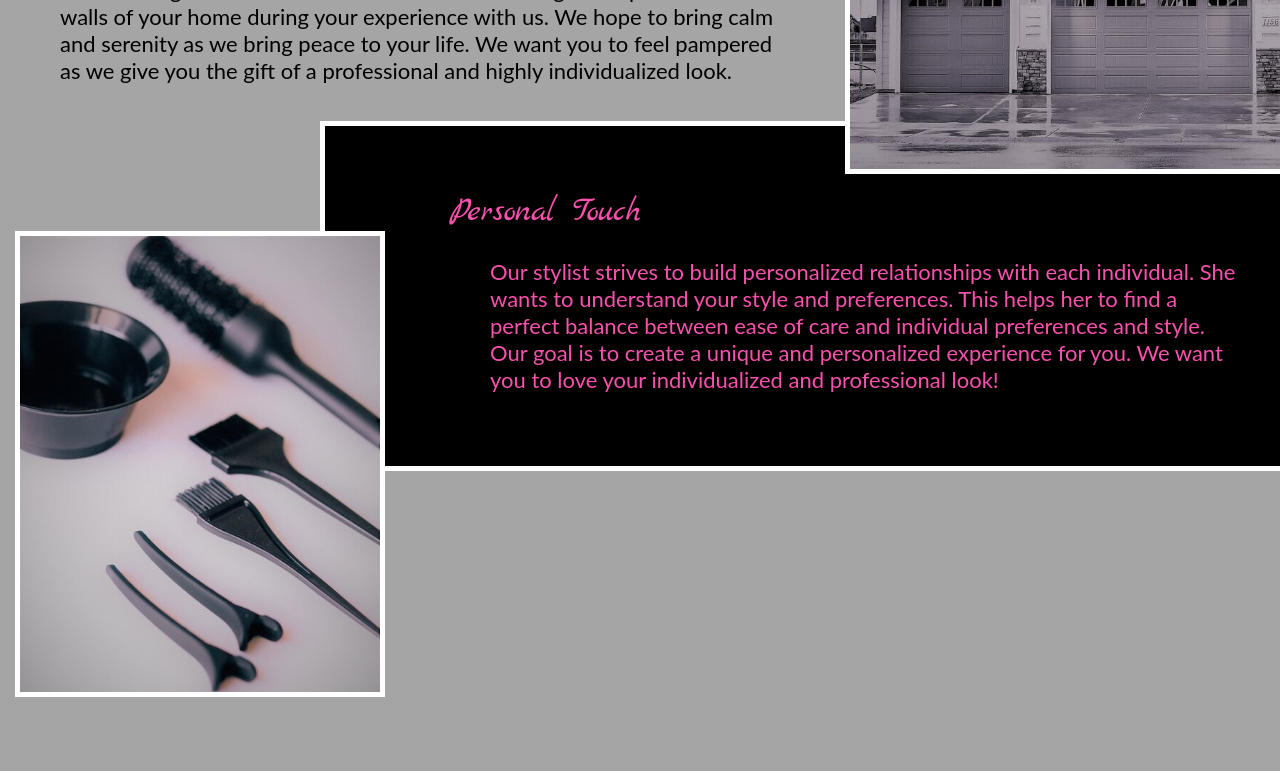
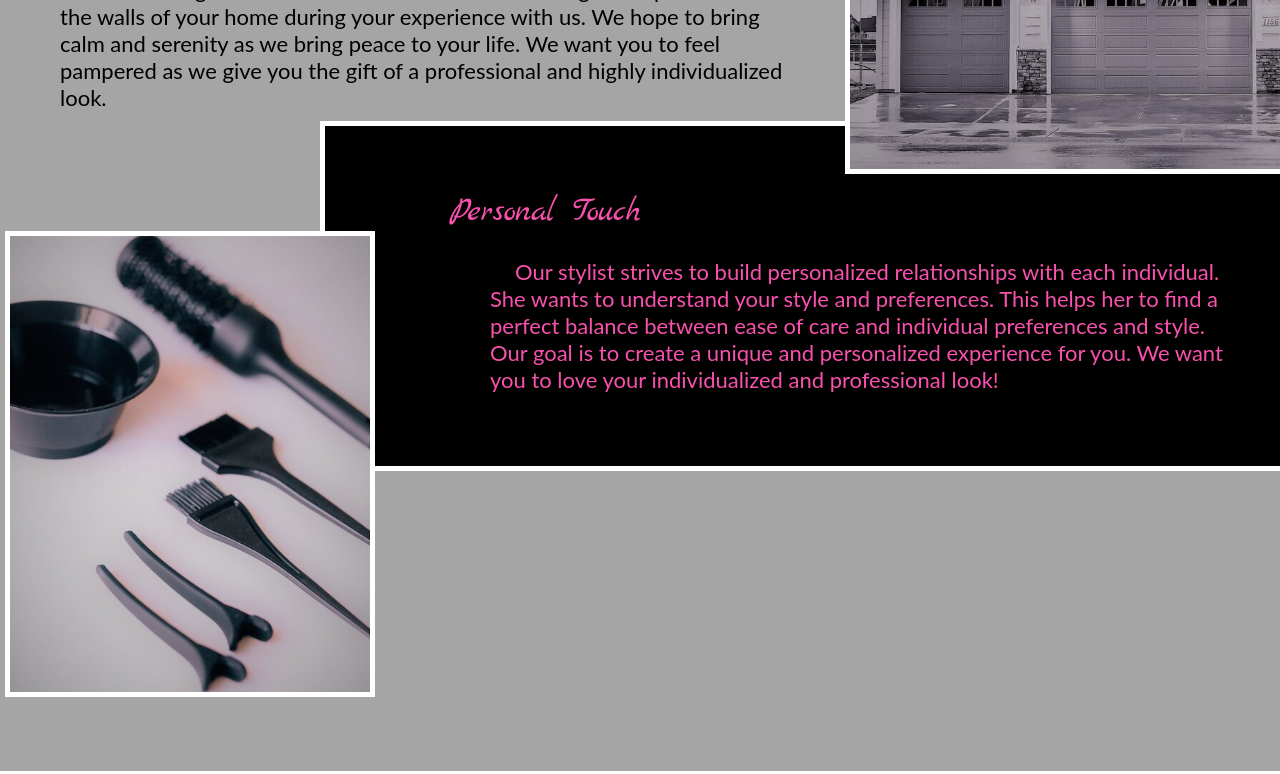
Before and after one commit to nstod2/wdd130, a plain HTML site: page hair_at_home/index.html in a window 1280 px wide. Shown: the part 711-1485 px from the top of the page. Drawn offline with Linux system fonts and the light colour scheme.

Commit message:
More changes to Home CSS

```diff
--- a/hair_at_home/styles/style.css
+++ b/hair_at_home/styles/style.css
@@ -58,6 +58,7 @@ body {
 .passion-calm p {
     padding: 0px;
     margin: 10px;
+    text-indent: 25px;
 }
 
 .passion-calm h4 {
@@ -93,6 +94,7 @@ body {
 .personal-box p {
     margin: 10px;
     padding-left: 30px;
+    text-indent: 25px;
 }
 
 .personal-box h4 {
@@ -105,7 +107,7 @@ body {
     width: 360px;
     grid-column: 1/4;
     grid-row: 7/13;
-    margin-left: 15px;
+    margin-left: 5px;
     margin-top: 60px;
     z-index: 1;
     border: 5px solid white;
```
